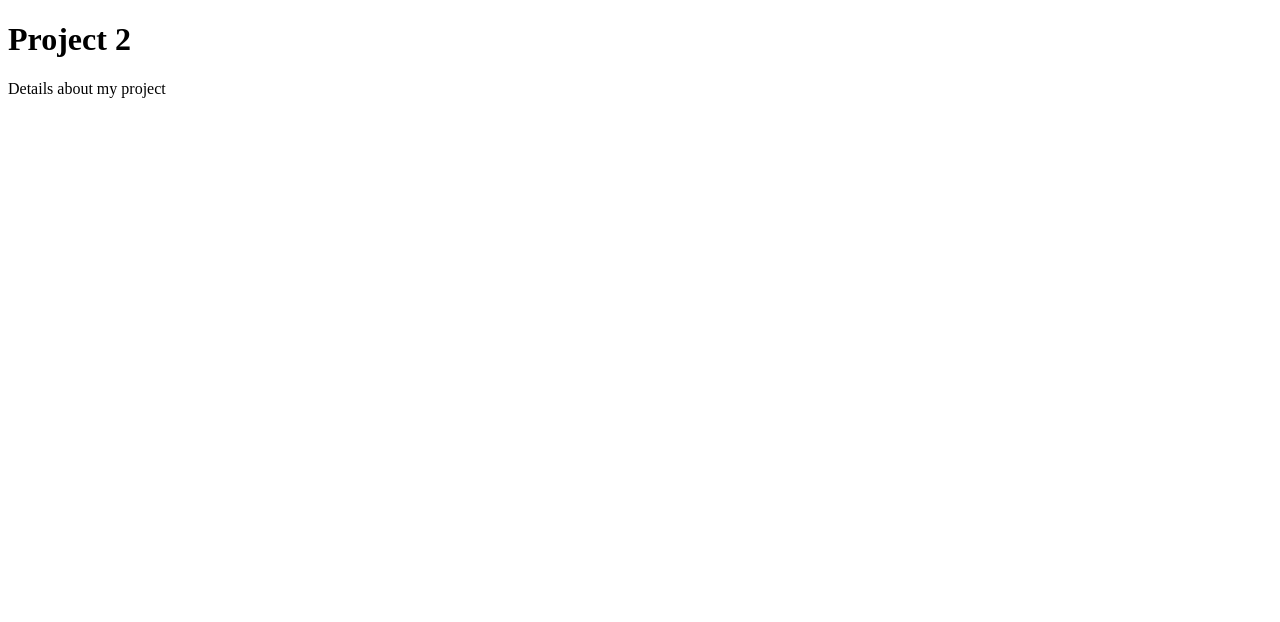
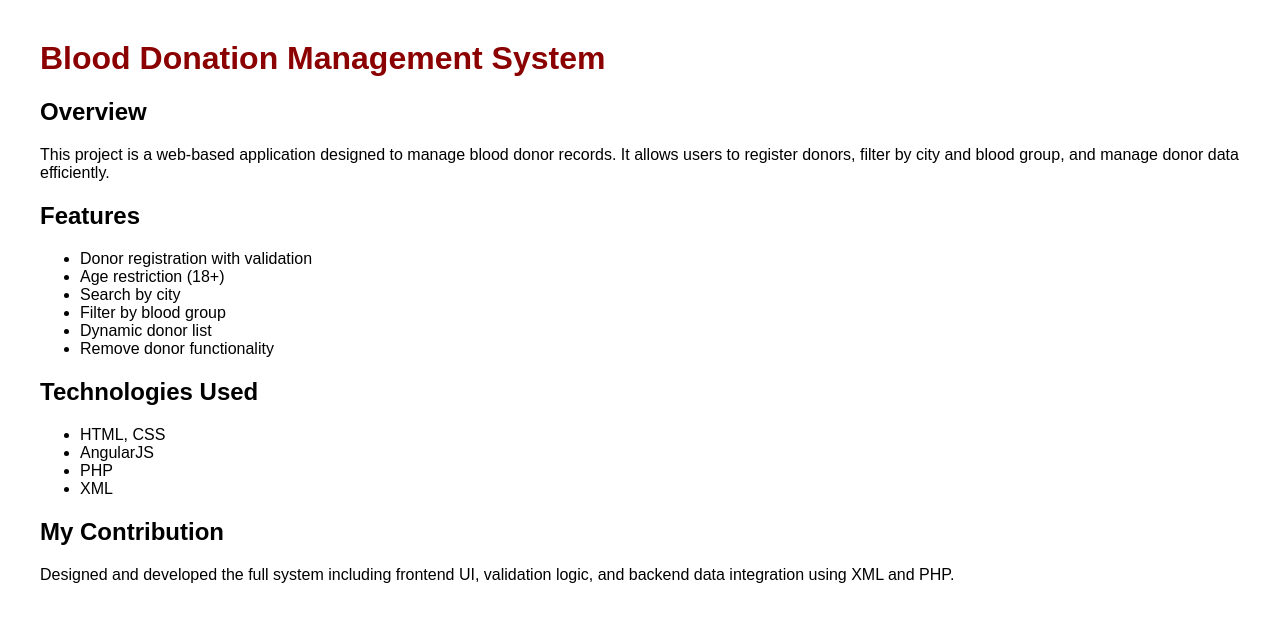
Before and after one commit to bhatdhanya25-cmd/bhatdhanya25-cmd.github.io, a plain HTML site: page project2.html in a window 1280 px wide. Drawn offline with Linux system fonts and the light colour scheme.

Commit message:
blood_donation.html

```diff
--- a/project2.html
+++ b/project2.html
@@ -1,7 +1,46 @@
 <!DOCTYPE html>
 <html>
+<head>
+<title>Blood Donation System</title>
+<style>
+body { font-family: Arial; margin: 40px; }
+h1 { color: darkred; }
+</style>
+</head>
+
 <body>
-<h1>Project 2</h1>
-<p>Details about my project</p>
+
+<h1>Blood Donation Management System</h1>
+
+<h2>Overview</h2>
+<p>
+This project is a web-based application designed to manage blood donor records.
+It allows users to register donors, filter by city and blood group, and manage donor data efficiently.
+</p>
+
+<h2>Features</h2>
+<ul>
+<li>Donor registration with validation</li>
+<li>Age restriction (18+)</li>
+<li>Search by city</li>
+<li>Filter by blood group</li>
+<li>Dynamic donor list</li>
+<li>Remove donor functionality</li>
+</ul>
+
+<h2>Technologies Used</h2>
+<ul>
+<li>HTML, CSS</li>
+<li>AngularJS</li>
+<li>PHP</li>
+<li>XML</li>
+</ul>
+
+<h2>My Contribution</h2>
+<p>
+Designed and developed the full system including frontend UI, validation logic,
+and backend data integration using XML and PHP.
+</p>
+
 </body>
 </html>
```
